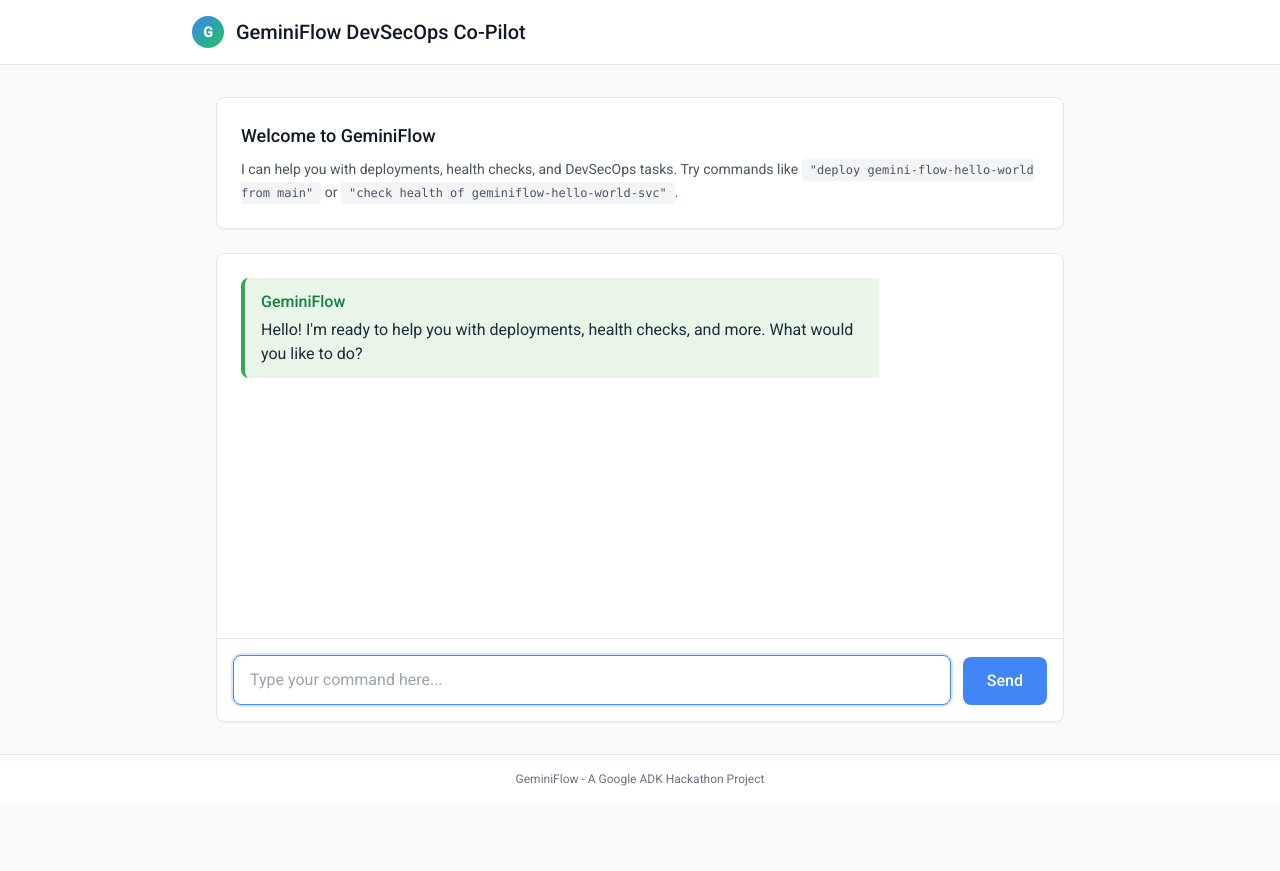
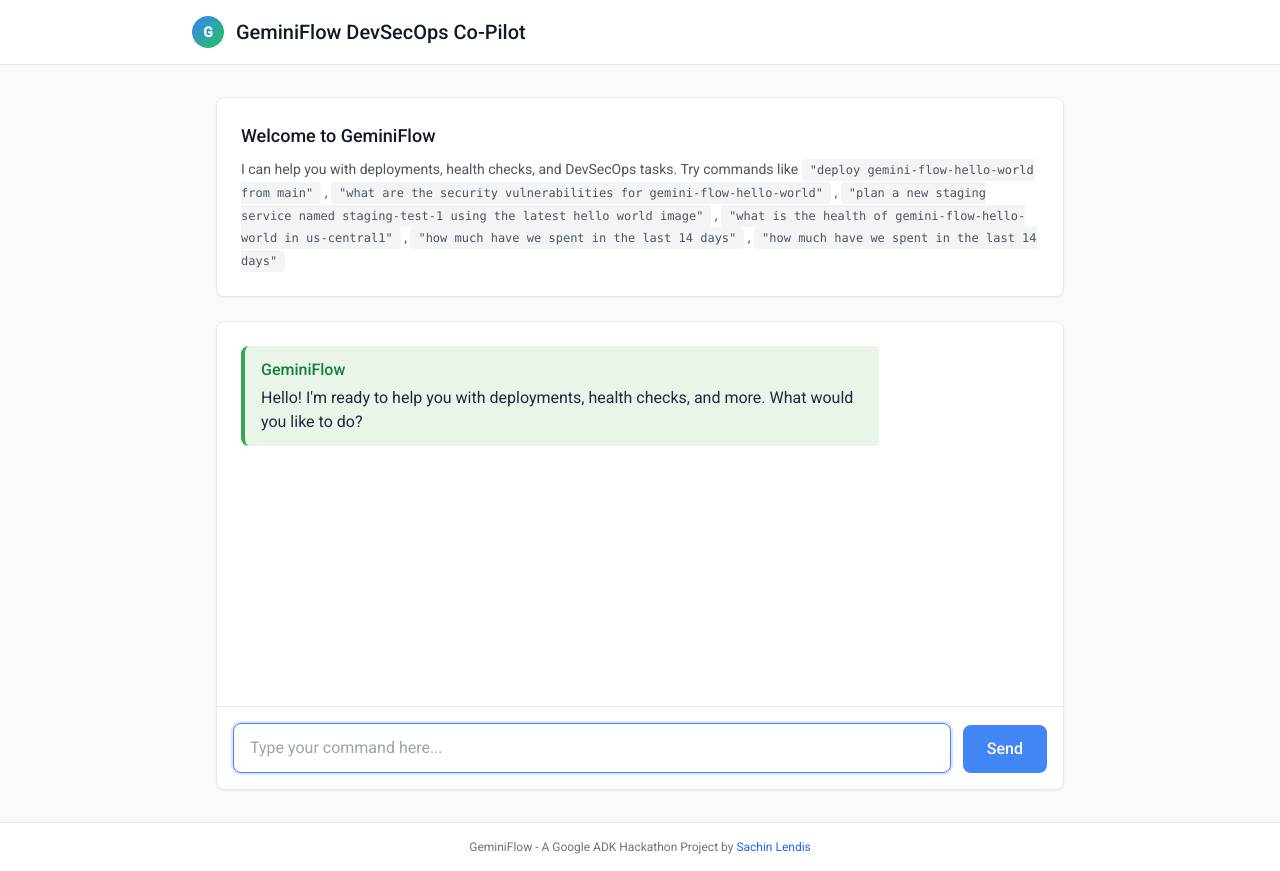
Before and after one commit to komfysach/gemini-flow, a plain HTML site: page multi_tool_agent/static/index.html in a window 1280 px wide. Before the commit the page ends 803 px from the top, so only its background shows below. Drawn offline with nearby package versions, Linux system fonts and the light colour scheme; a web font is replaced by a local one.

Commit message:
update ui

```diff
--- a/multi_tool_agent/static/index.html
+++ b/multi_tool_agent/static/index.html
@@ -127,10 +127,29 @@
             <code class="bg-gray-100 px-2 py-1 rounded text-xs"
               >"deploy gemini-flow-hello-world from main"</code
             >
-            or
+            ,
             <code class="bg-gray-100 px-2 py-1 rounded text-xs"
-              >"check health of geminiflow-hello-world-svc"</code
-            >.
+              >"what are the security vulnerabilities for
+              gemini-flow-hello-world"</code
+            >
+            ,
+            <code class="bg-gray-100 px-2 py-1 rounded text-xs"
+              >"plan a new staging service named staging-test-1 using the latest
+              hello world image"</code
+            >
+            ,
+            <code class="bg-gray-100 px-2 py-1 rounded text-xs"
+              >"what is the health of gemini-flow-hello-world in
+              us-central1"</code
+            >
+            ,
+            <code class="bg-gray-100 px-2 py-1 rounded text-xs"
+              >"how much have we spent in the last 14 days"</code
+            >
+            ,
+            <code class="bg-gray-100 px-2 py-1 rounded text-xs"
+              >"how much have we spent in the last 14 days"</code
+            >
           </p>
         </div>
 
@@ -194,7 +213,12 @@
       <footer class="border-t border-gray-200 bg-white px-6 py-4">
         <div class="max-w-4xl mx-auto text-center">
           <p class="text-xs text-gray-500">
-            GeminiFlow - A Google ADK Hackathon Project
+            GeminiFlow - A Google ADK Hackathon Project by
+            <a
+              href="https://github.com/komfysach"
+              class="text-blue-600 hover:underline"
+              >Sachin Lendis
+            </a>
           </p>
         </div>
       </footer>
```
